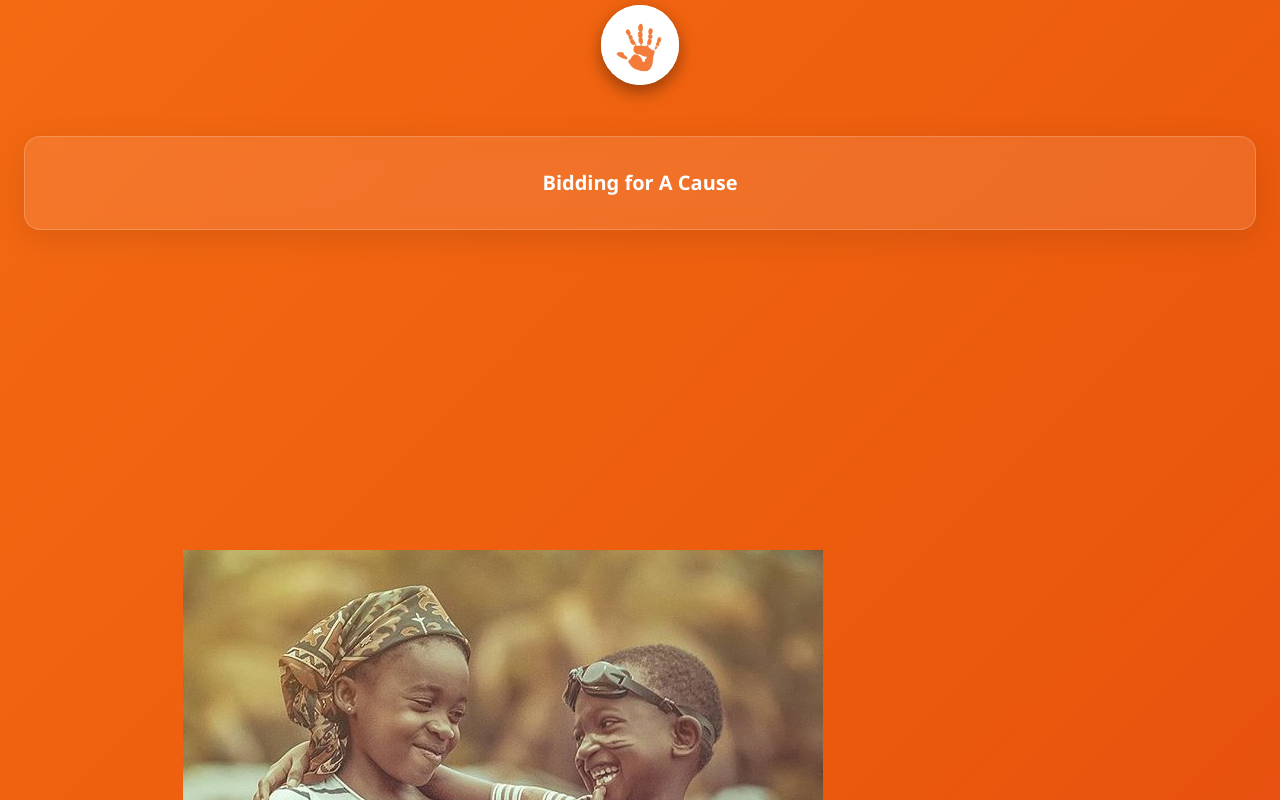
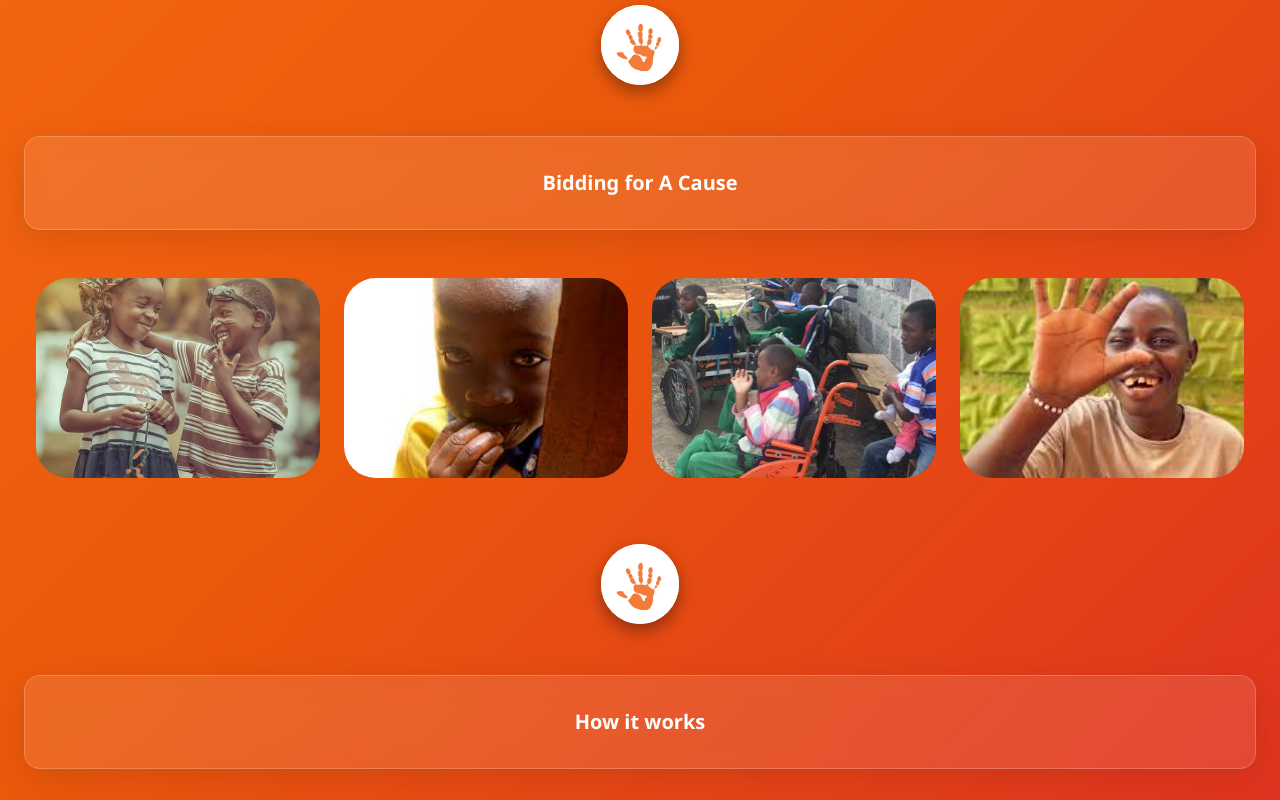
Before and after one commit to grandtheftalvin/hands2heart-platform, a React (Create React App) app in the folder my-app/: page / in a window 1280 px wide. Shown: the part 900-1700 px from the top of the page. Built offline with nearby package versions, Linux system fonts and the light colour scheme.

Commit message:
A few changes

```diff
--- a/my-app/src/pages/Landing.css
+++ b/my-app/src/pages/Landing.css
@@ -81,6 +81,29 @@
   transform: scale(1.1);
 }
 
+.first-section {
+  display: flex;
+  flex-direction: row;
+  flex-wrap: wrap;
+  justify-content: space-between;
+
+}
+
+.special-kid-image {
+  width: 23%;
+  height: 200px;
+  max-width: 300px;
+  border-radius: 2rem;
+  object-fit: cover;
+  margin: 1rem auto;
+  transition: transform 0.3s ease;
+}
+
+.special-kid-image:hover {
+  transform: scale(1.05);
+  z-index: 1;
+}
+
 .About-Us{
   background: rgba(255, 255, 255, 0.1);
   backdrop-filter: blur(10px);
@@ -88,7 +111,7 @@
   font-size: 1.25rem;
   line-height: 1.75rem;
   max-width: 80rem;
-  margin: 0 auto 20rem auto;
+  margin: 0 auto 2rem auto;
   padding: 2rem;
   border-radius: 1rem;
   box-shadow: 0 8px 32px rgba(0, 0, 0, 0.1);
--- a/my-app/src/pages/Landing.js
+++ b/my-app/src/pages/Landing.js
@@ -24,11 +24,11 @@ function Landing() {
         </p>
         </div>
 
-     <div className="logo-section">
+         <div className="logo-section">
             <img src={givingHand} alt="Giving hand logo" className="giving-hand-logo" />
-     </div>
+          </div>
+     <h3 className="About-Us">Bidding for A Cause</h3>
       <div className="first-section">
-        <h3 className="About-Us">Bidding for A Cause</h3>
         <img src={specialkid9} alt="Special needs student" className="special-kid-image" />
         <img src={specialkid8} alt="Special needs student" className="special-kid-image" />
         <img src={specialkid7} alt="Special needs student" className="special-kid-image" />
```
